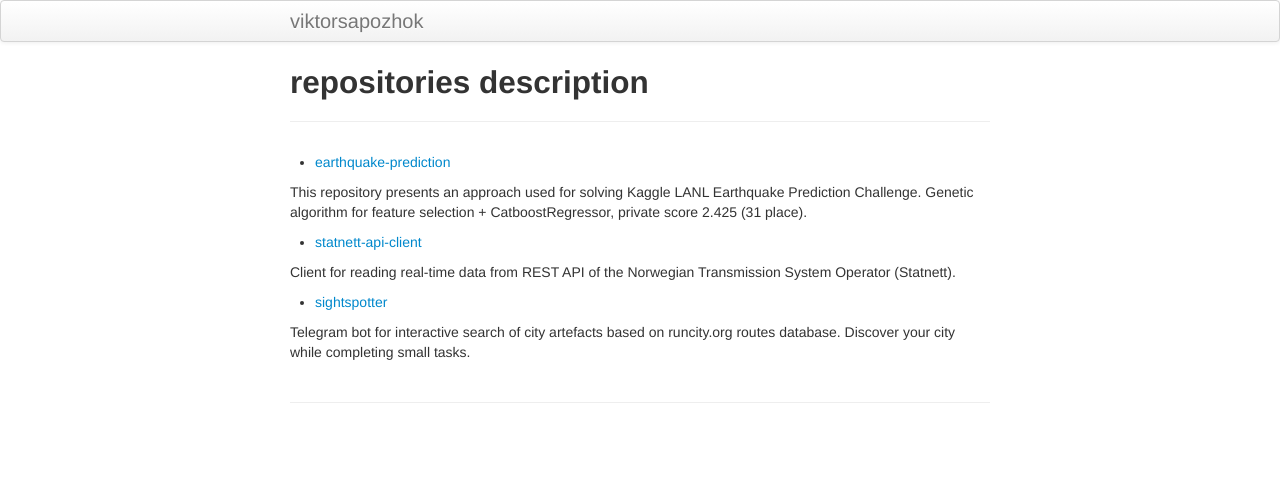
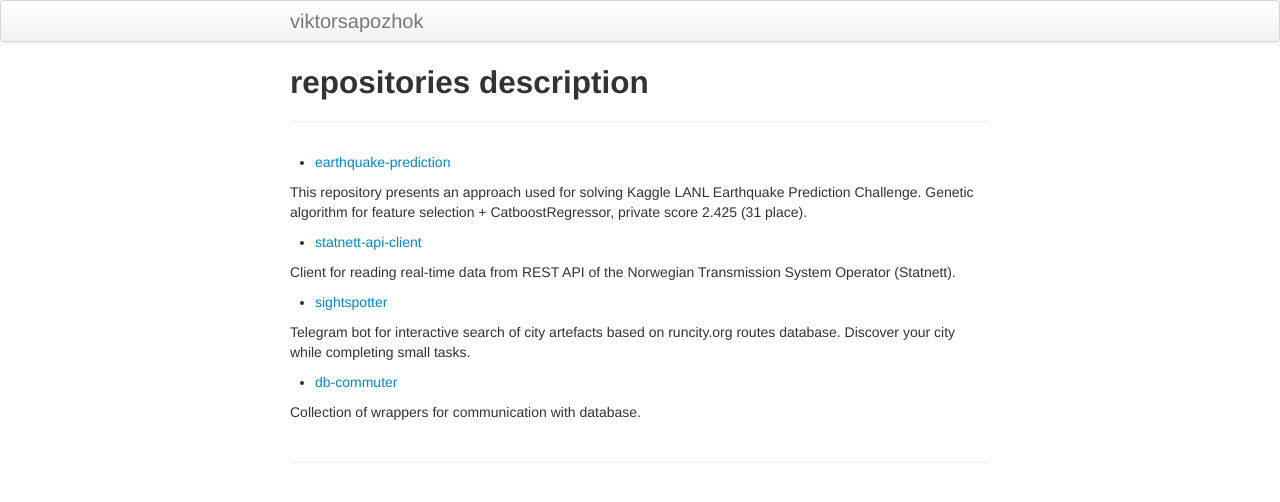
Before and after one commit to viktorsapozhok/viktorsapozhok.github.io, a Jekyll site: the page built from index.md, in a window 1280 px wide. Shown: the top 502 px of the page. Built offline with Jekyll 4.4.1, drawn with Linux system fonts in a browser that asks for light colours.

Commit message:
gh-pages processing

```diff
--- a/index.md
+++ b/index.md
@@ -8,7 +8,7 @@ title: repositories description
 This repository presents an approach used for solving Kaggle LANL Earthquake Prediction Challenge.
 Genetic algorithm for feature selection + CatboostRegressor, private score 2.425 (31 place).
 
-* [statnett-api-client](https://viktorsapozhok.github.io/statnett-api-client/)
+* [statnett-api-client](https://github.com/viktorsapozhok/statnett-api-client)
 
 Client for reading real-time data from REST API of the Norwegian Transmission System Operator (Statnett).
 
@@ -16,3 +16,7 @@ Client for reading real-time data from REST API of the Norwegian Transmission Sy
 
 Telegram bot for interactive search of city artefacts based on runcity.org routes database.
 Discover your city while completing small tasks.
+
+* [db-commuter](https://github.com/viktorsapozhok/db-commuter)
+
+Collection of wrappers for communication with database.
```
